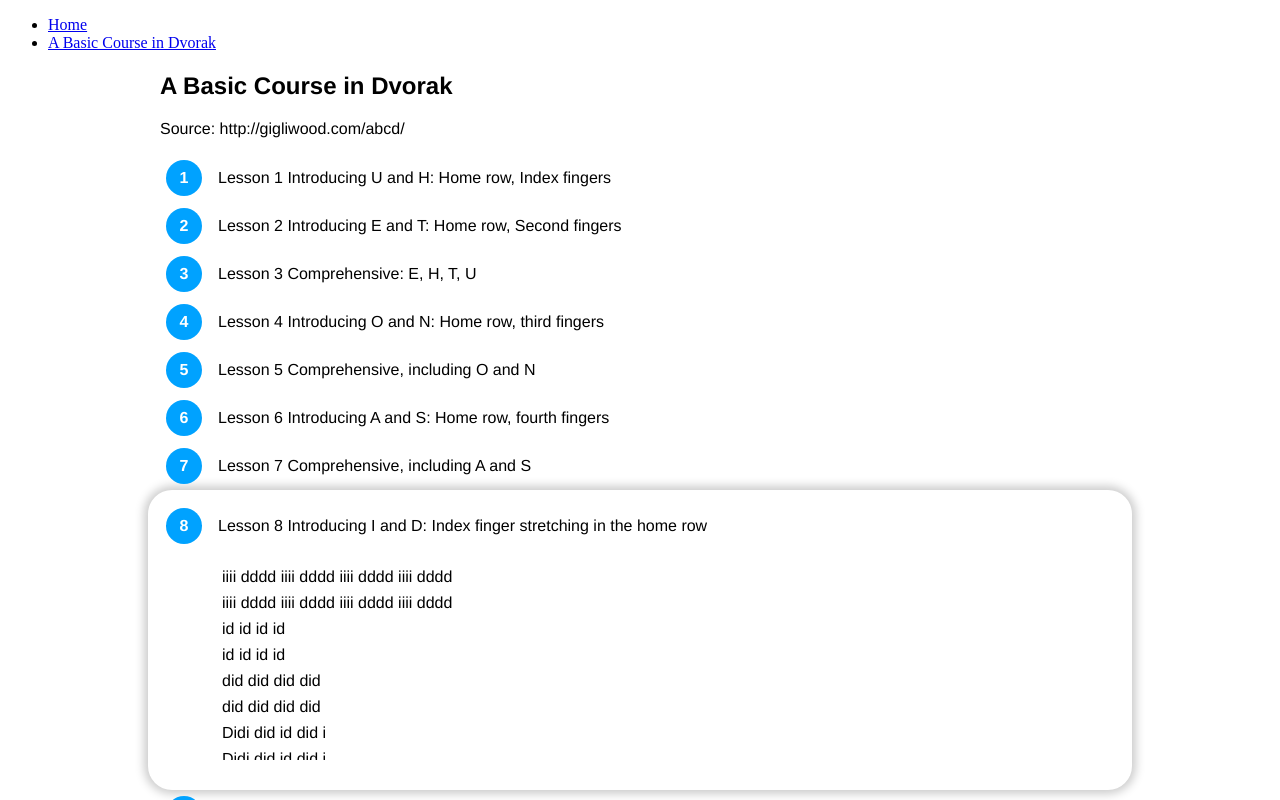
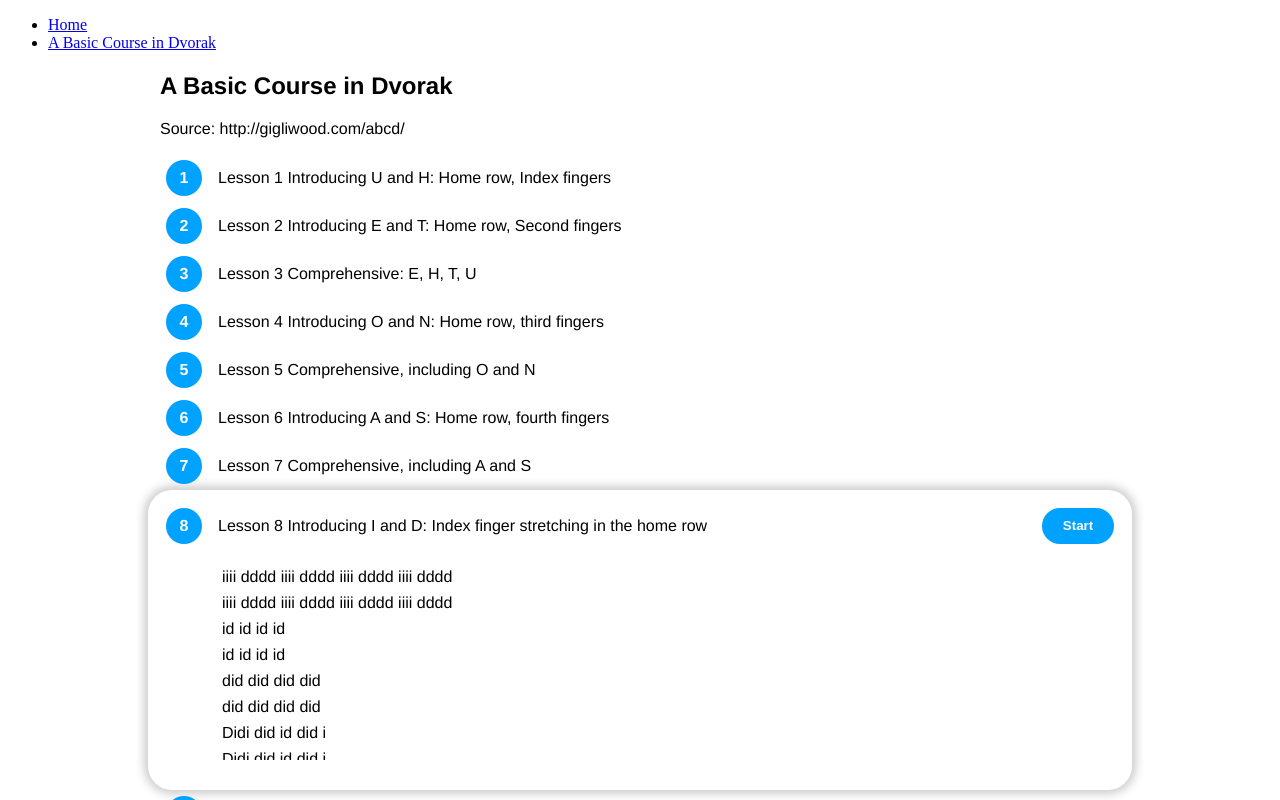
Before and after one commit to potsbo/fasty-frontend, a React (Create React App) app: page /courses/abcd in a window 1280 px wide. Both pictures are taken after a click on the element 640 px from the left and 513 px from the top of the page. Shown: the top 800 px of the page. Built offline with nearby package versions, Linux system fonts and the light colour scheme.

Commit message:
Add start button

```diff
--- a/src/CourseView.tsx
+++ b/src/CourseView.tsx
@@ -8,7 +8,8 @@ import {
     useRouteMatch,
     Switch,
     Route,
-    Redirect
+    Redirect,
+    useHistory
 } from "react-router-dom";
 import Lesson from "./Lesson";
 
@@ -25,6 +26,7 @@ const CourseView = (_: {}) => {
     const previewIdFromQuery = parseInt(useQuery().get("preview") || "");
     const { path, url } = useRouteMatch();
     const [previewIdx, setPreviewIdx] = useState<number | undefined>(previewIdFromQuery || undefined)
+    const history = useHistory();
     const course = courses.get(courseSlug);
     if (course === undefined) {
         // TODO: better 404
@@ -39,14 +41,16 @@ const CourseView = (_: {}) => {
 
     const lessonList = course.lessons.map((l: LessonData, idx: number) => {
         // TODO: better link management
+        const theme = { previewState: previewIdx === idx }
         return (
             <Li key={idx}>
-                <RoundBar theme={{ previewState: previewIdx === idx }} onClick={() => { onClickBar(idx) }}>
+                <RoundBar theme={theme} onClick={() => { onClickBar(idx) }}>
                     <FlexSpan >
                         <Circle>{idx + 1}</Circle>
                         {l.title}
+                        <RoundButton theme={theme} onClick={() => { history.push(`${url}/lessons/${idx + 1}`) }}>Start</RoundButton>
                     </FlexSpan>
-                    {/* TODO: styled components */}
+                    {/* TODO: styled components, transition */}
                     <div hidden={previewIdx !== idx} style={{ marginTop: '16px', marginLeft: "48px", overflow: "scroll", height: '200px' }}>
                         {l.sentences.map((s) => <p style={{ margin: "8px" }}>{s}</p>)}
                     </div>
@@ -148,3 +152,32 @@ const Circle = styled.div`
     border-radius: 50%;
     margin-right: 16px;
 `
+
+const RoundButton = styled.button`
+    box-sizing: border-box;
+    display: ${props => props.theme.previewState ? 'flex' : 'none'};
+
+    background-color: #00A2FF;
+    color: white;
+    height: 36px;
+    width: 72px;
+    align-items: center;
+    justify-content: center;
+    font-weight: bold;
+    border-radius: 18px;
+    border: none;
+
+    margin-left: auto;
+    hidden: true;
+
+    ${RoundBar}:hover & {
+        display: flex;
+    }
+
+    &:hover {
+        box-shadow: 0px 0px 10px 4px #DDDDDD;
+    }
+    &:focus {
+        border:none;
+    }
+`
```
